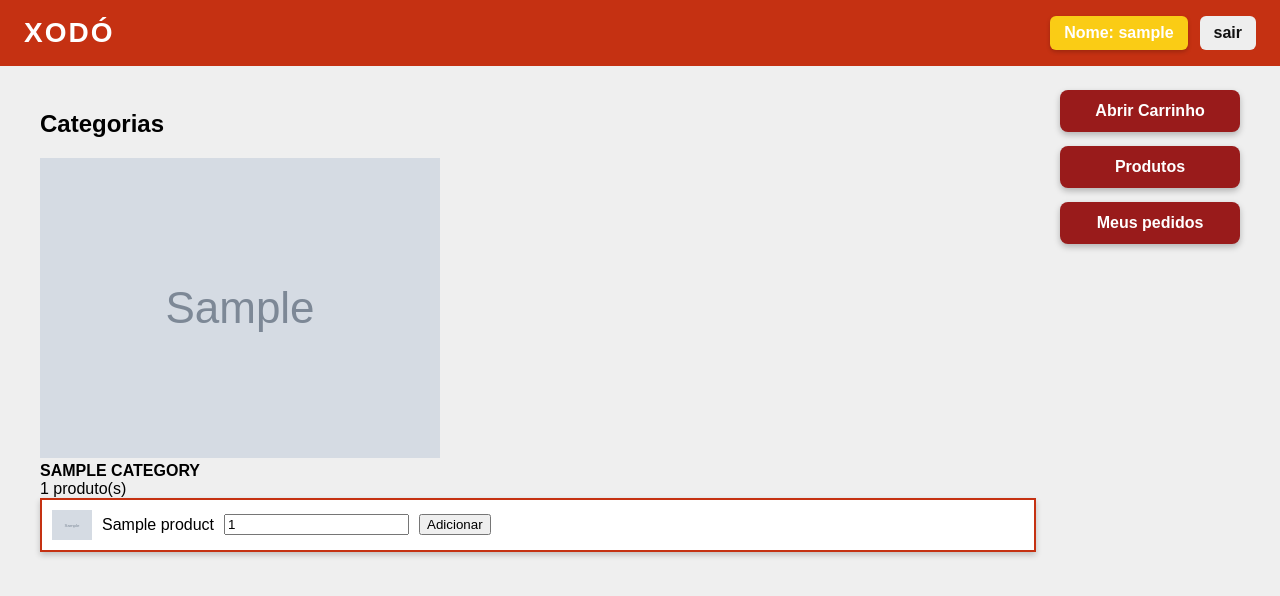
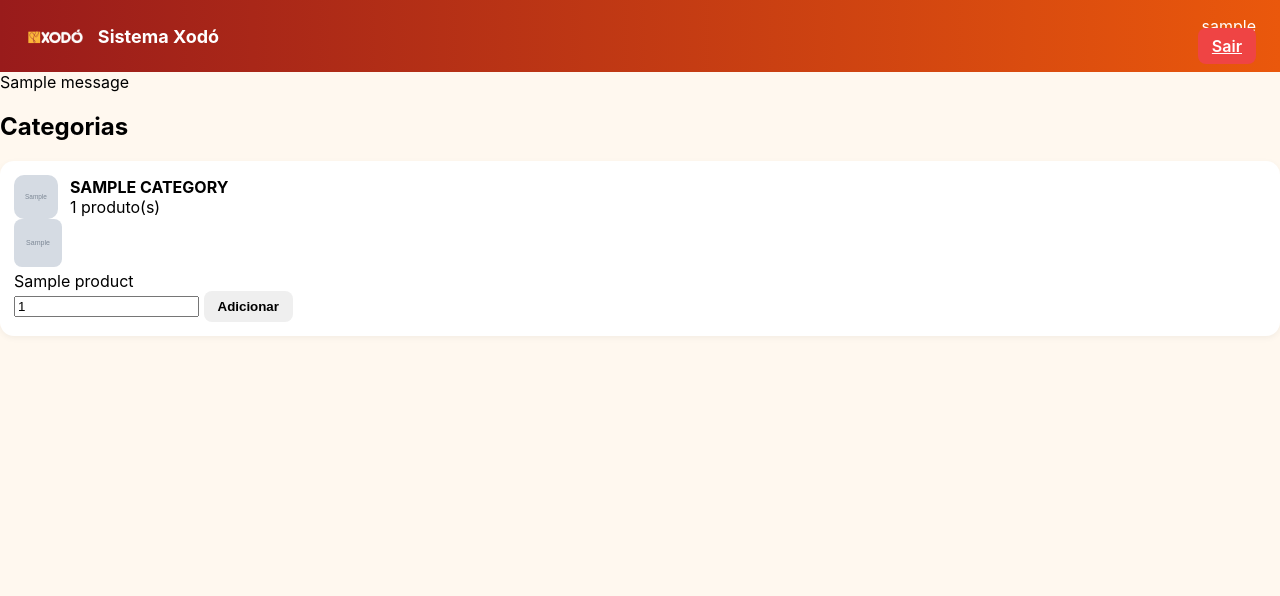
Before and after one commit to xodoticonsultoria/tranf_prod, a Django app: page /queimados/categorias/ in a window 1280 px wide. Shown: the top 596 px of the page. Run offline with Django 4.2, Linux system fonts and the light colour scheme; a user stored in the database is signed in; tables that the repository leaves empty hold one stand-in row (values such as "Sample post"); grey boxes marked "Sample" are stand-in pictures; one stand-in notice (Sample message) is shown.

Commit message:
NEW UI UX

```diff
--- a/static/app.css
+++ b/static/app.css
@@ -1,200 +1,143 @@
 body{
  margin:0;
-  font-family: Arial, sans-serif;
-  background:#efefef;
+ font-family:Inter, Arial;
+ background:#fff8ef;
 }
 
-/* ===== TOPO ===== */
+/* NAV */
 
-.x-top{
-  background:#c53112;
-  color:white;
+.topbar{
  display:flex;
  justify-content:space-between;
  align-items:center;
  padding:16px 24px;
+ background:linear-gradient(90deg,#991b1b,#ea580c);
+ color:white;
 }
 
-.x-logo{
-  font-size:28px;
-  font-weight:900;
-  letter-spacing:2px;
+.brand{
+ display:flex;
+ align-items:center;
+ gap:10px;
+ font-weight:700;
+ font-size:18px;
 }
 
-.x-user{
+.logo{height:34px;}
+
+.userbox{text-align:right}
+
+/* SECTION */
+
+.section-title{
+ font-size:18px;
+ font-weight:700;
+ margin-bottom:18px;
+}
+
+/* CATEGORY */
+
+.cat-card{
+ background:white;
+ border-radius:14px;
+ padding:14px;
+ margin-bottom:14px;
+ box-shadow:0 2px 6px rgba(0,0,0,.05);
+}
+
+.cat-header{
  display:flex;
  gap:12px;
-  align-items:center;
-}
-
-.badge-yellow{
-  background:#facc15;
-  padding:8px 14px;
-  border-radius:6px;
-  font-weight:700;
-  box-shadow:0 2px 4px rgba(0,0,0,.2);
-}
-
-.btn-white{
-  background:#eee;
-  padding:8px 14px;
-  border-radius:6px;
-  text-decoration:none;
-  color:#111;
-  font-weight:700;
-}
-
-/* ===== LAYOUT ===== */
-
-.layout{
-  display:flex;
-  gap:24px;
-  max-width:1200px;
-  margin:auto;
-  padding:24px;
-}
-
-.content{
-  flex:1;
-}
-
-/* ===== SIDEBAR ===== */
-
-.sidebar{
-  width:180px;
-  display:flex;
-  flex-direction:column;
-  gap:14px;
-}
-
-.side-btn{
-  background:#991b1b;
-  color:white;
-  text-align:center;
-  padding:12px;
-  border-radius:8px;
-  text-decoration:none;
-  font-weight:700;
-  box-shadow:0 3px 6px rgba(0,0,0,.25);
-}
-
-/* ===== CATEGORIA ===== */
-
-.cat-box{
-  background:#7a7a7a;
-  color:white;
-  padding:16px;
-  border:2px solid #333;
-  margin-bottom:16px;
-}
-
-.cat-head{
-  display:flex;
-  gap:14px;
  align-items:center;
  cursor:pointer;
 }
 
-.cat-head img{
-  width:52px;
+.cat-header img{
+ width:44px;
+ height:44px;
+ border-radius:10px;
 }
 
-.cat-body{
-  margin-top:14px;
-}
+.cat-body{display:none;margin-top:10px}
 
-/* ===== GRID PROD ===== */
+/* PRODUCT ROW */
 
-.grid{
-  display:grid;
-  grid-template-columns:1fr 1fr;
-  gap:12px;
-}
-
-/* ===== PROD CARD ===== */
-
-.prod-card{
-  background:white;
-  border:2px solid #c53112;
-  padding:10px;
+.prod-row{
  display:flex;
  align-items:center;
-  gap:10px;
-  box-shadow:0 3px 6px rgba(0,0,0,.2);
+ gap:12px;
+ padding:10px;
+ border-radius:10px;
+ border:1px solid #eee;
+ margin-bottom:8px;
 }
 
 .prod-img{
-  width:40px;
+ width:48px;
+ height:48px;
+ border-radius:8px;
+ object-fit:cover;
 }
 
-.qty{
+.prod-mid{flex:1}
+
+.prod-name{font-weight:700;font-size:14px}
+.prod-sku{font-size:12px;color:#666}
+
+/* QTY */
+
+.prod-right{
  display:flex;
+ gap:6px;
  align-items:center;
-  gap:6px;
 }
 
-.qty input{
-  width:44px;
-  height:28px;
-  text-align:center;
-  font-weight:700;
-}
-
-.qty button{
-  background:#facc15;
-  border:1px solid #333;
+.qty-btn{
  width:28px;
  height:28px;
-  font-weight:900;
-}
-
-.btn-add{
-  background:#facc15;
-  border:1px solid #333;
-  padding:6px 12px;
+ background:#ef4444;
+ color:white;
+ border:none;
+ border-radius:6px;
  font-weight:800;
 }
 
-/* ===== TABELA ===== */
+.prod-right input{
+ width:44px;
+ text-align:center;
+ height:28px;
+}
+
+/* BUTTONS */
+
+.btn{
+ border:none;
+ border-radius:8px;
+ padding:8px 14px;
+ font-weight:600;
+ cursor:pointer;
+}
+
+.btn-add{background:#2563eb;color:white}
+.btn-danger{background:#ef4444;color:white}
+.btn-secondary{background:#e5e7eb}
+.btn-primary{background:#2563eb;color:white}
+
+/* TABLE */
 
 .table-xodo{
  width:100%;
  border-collapse:collapse;
 }
 
+.table-xodo td,
 .table-xodo th{
-  background:#facc15;
-  padding:10px;
-  border:1px solid #333;
+ padding:12px;
+ border-bottom:1px solid #eee;
 }
 
-.table-xodo td{
-  padding:10px;
-  border:1px solid #333;
-  background:#f3f3f3;
+/* MOBILE */
+
+@media(max-width:640px){
+ .prod-row{flex-direction:row}
 }
-
-.btn-open{
-  background:#991b1b;
-  color:white;
-  padding:6px 12px;
-  text-decoration:none;
-  border-radius:6px;
-}
-
-/* ===== MOBILE ===== */
-
-@media(max-width:900px){
-  .layout{
-    flex-direction:column;
-  }
-
-  .sidebar{
-    flex-direction:row;
-    width:auto;
-  }
-
-  .grid{
-    grid-template-columns:1fr;
-  }
-}
--- a/static/app.js
+++ b/static/app.js
@@ -1,14 +1,27 @@
 function toggleCat(id){
-  const el = document.getElementById("cat-"+id);
-  el.style.display = el.style.display==="none" ? "block" : "none";
+ const el=document.getElementById("cat-body-"+id);
+ if(!el) return;
+ const open = el.style.display==="block";
+ el.style.display = open?"none":"block";
+ if(!open){localStorage.setItem("cat_open_"+id,"1")}
+ else{localStorage.removeItem("cat_open_"+id)}
 }
 
+document.addEventListener("DOMContentLoaded", ()=>{
+ document.querySelectorAll(".cat-body").forEach(el=>{
+   const id = el.id.replace("cat-body-","");
+   if(localStorage.getItem("cat_open_"+id)){
+     el.style.display="block";
+   }
+ });
+});
+
 function inc(btn){
-  const i = btn.parentNode.querySelector("input");
-  i.value = parseInt(i.value||1)+1;
+ const i=btn.parentNode.querySelector("input");
+ i.value=parseInt(i.value||0)+1;
 }
 
 function dec(btn){
-  const i = btn.parentNode.querySelector("input");
-  i.value = Math.max(1, parseInt(i.value||1)-1);
+ const i=btn.parentNode.querySelector("input");
+ i.value=Math.max(1,parseInt(i.value||1)-1);
 }
--- a/templates/base.html
+++ b/templates/base.html
@@ -11,35 +11,36 @@
 
 <body>
 
-<header class="x-top">
-  <div class="x-logo">XODÓ</div>
+<header class="topbar">
+  <div class="brand">
+    <img src="{% static 'logo_xodo.png' %}" class="logo">
+    <span>Sistema Xodó</span>
+  </div>
 
   {% if request.user.is_authenticated %}
-  <div class="x-user">
-    <span class="badge-yellow">Nome: {{ request.user.username }}</span>
-    {% if request.user.groups.first %}
-      <span class="badge-yellow">Filial: {{ request.user.groups.first.name }}</span>
-    {% endif %}
-    <a href="{% url 'logout' %}" class="btn-white">sair</a>
+  <div class="topbar-right">
+
+    <div class="userbox">
+      <div class="user">{{ request.user.username }}</div>
+      {% if request.user.groups.first %}
+        <div class="branch">{{ request.user.groups.first.name }}</div>
+      {% endif %}
+    </div>
+
+    <a href="{% url 'logout' %}" class="btn btn-danger">Sair</a>
+
   </div>
   {% endif %}
 </header>
 
-<div class="layout">
+<main class="page">
 
-  <main class="content">
-    {% block content %}{% endblock %}
-  </main>
+{% for m in messages %}
+<div class="toast">{{ m }}</div>
+{% endfor %}
 
-  {% if request.user.is_authenticated %}
-  <aside class="sidebar">
-    <a href="{% url 'q_cart' %}" class="side-btn">Abrir Carrinho</a>
-    <a href="{% url 'q_products' %}" class="side-btn">Produtos</a>
-    <a href="{% url 'q_orders' %}" class="side-btn">Meus pedidos</a>
-  </aside>
-  {% endif %}
-
-</div>
+{% block content %}{% endblock %}
+</main>
 
 <script src="{% static 'app.js' %}"></script>
 </body>
```
Also changed, not shown: templates/queimados/cart.html (+12 -24 lines), templates/queimados/orders.html (+12 -10 lines), templates/queimados/products.html (+28 -21 lines), static/logo_xodo.png (added). Lines whose indentation alone changed are shown as unchanged.
